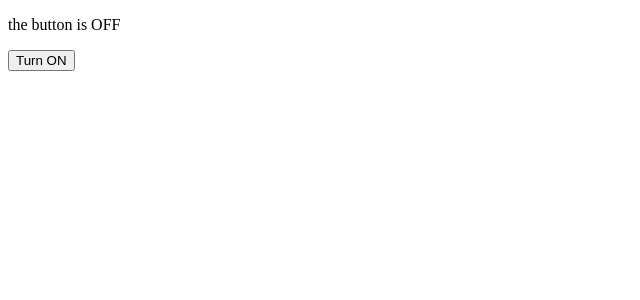
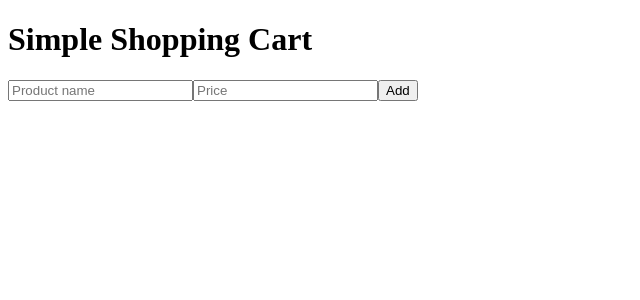
Before and after one commit to abdullahi911/dugsiiye-react-projects, a React (Vite) app: page / in a window 1280 px wide. Shown: the top 300 px of the page, without its empty margins (0-640 px from the left). Built offline with nearby package versions, Linux system fonts and the light colour scheme.

Commit message:
submitting exercise 5

```diff
--- a/src/App.jsx
+++ b/src/App.jsx
@@ -1,11 +1,11 @@
 import useState from "react"
-import Togllebutton from "./Toglebutton";
+import Cart from "./Shoping";
 function App() {
 
 
   return (
     <div>
-     <Togllebutton/>
+   <Cart/>
     </div>
 
 
--- /dev/null
+++ b/src/Shoping.jsx
@@ -0,0 +1,98 @@
+import { useState } from "react";
+
+const Cart = () => {
+  const [Pname, setPname] = useState("");
+  const [Price, setPrice] = useState("");
+  const [cart, setCart] = useState([]);
+
+  const addcart = () => {
+    if (Pname === "" || Price === "") return;
+
+    setCart([
+      ...cart,
+      {
+        id: crypto.randomUUID(),
+        name: Pname,
+        price: Number(Price),
+        quantity: 1,
+      },
+    ]);
+
+    setPname("");
+    setPrice("");
+  };
+
+  const increase = (id) => {
+    setCart(
+      cart.map(item =>
+        item.id === id
+          ? { ...item, quantity: item.quantity + 1 }
+          : item
+      )
+    );
+  };
+
+  const decrease = (id) => {
+    setCart(
+      cart.map(item =>
+        item.id === id && item.quantity > 1
+          ? { ...item, quantity: item.quantity - 1 }
+          : item
+      )
+    );
+  };
+
+  const removeitem = (id) => {
+    setCart(cart.filter(item => item.id !== id));
+  };
+
+  const total = cart.reduce(
+    (sum, item) => sum + item.price * item.quantity,
+    0
+  );
+
+  return (
+    <>
+      <h1>Simple Shopping Cart</h1>
+
+      <input
+        type="text"
+        placeholder="Product name"
+        value={Pname}
+        onChange={(e) => setPname(e.target.value)}
+      />
+
+      <input
+        type="number"
+        placeholder="Price"
+        value={Price}
+        onChange={(e) => setPrice(e.target.value)}
+      />
+
+      <button onClick={addcart}>Add</button>
+
+      <ul>
+        {cart.map(item => (
+          <li key={item.id}>
+            <p><b>{item.name}</b> - ${item.price}</p>
+
+            <p>
+              Quantity:
+              <button onClick={() => decrease(item.id)}>-</button>
+              {item.quantity}
+              <button onClick={() => increase(item.id)}>+</button>
+            </p>
+
+            <button onClick={() => removeitem(item.id)}>Remove</button>
+             <h1>Total Price: ${total}</h1>
+          </li>
+
+        ))}
+      </ul>
+
+
+    </>
+  );
+};
+
+export default Cart;
```
Also changed, not shown: exercise images/exeercise5.png (added).
